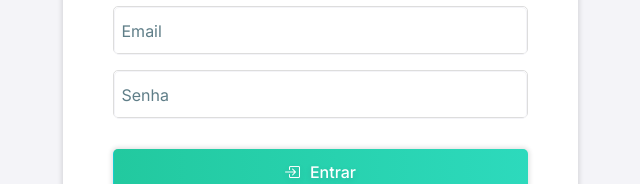
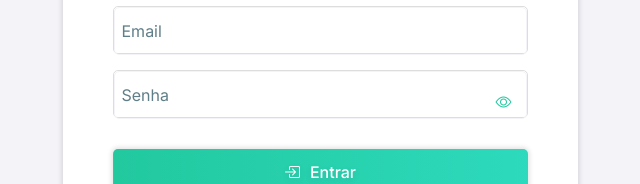
Before and after one commit to dbfernandes/pyramid-ufam, a Next.js app in the folder frontend/: page /entrar in a window 1280 px wide. Shown: the part 304-488 px from the top of the page, without its empty margins (320-960 px from the left). Built offline with nearby package versions, Linux system fonts and the light colour scheme.

Commit message:
add: icon eye on the input password

```diff
--- a/frontend/src/components/shared/forms/FormLogin/index.tsx
+++ b/frontend/src/components/shared/forms/FormLogin/index.tsx
@@ -30,11 +30,18 @@ export default function FormLogin() {
   const [fetching, setFetching] = useState<boolean>(false);
   const [error, setError] = useState<string>("");
 
+  const [showPassword, setShowPassword] = useState<boolean>(false); // Estado para visibilidade da senha
+
+  // Função para alternar a visibilidade da senha
+  const togglePasswordVisibility = () => {
+    setShowPassword(!showPassword); // Inverte o estado da visibilidade
+  };
+
   function handleLogin(e) {
     e.preventDefault();
     setSent(true);
 
-    if (validateEmail(email) && password.length != 0) {
+    if (validateEmail(email) && password.length !== 0) {
       fetchLogin({ email, password });
     }
   }
@@ -72,7 +79,7 @@ export default function FormLogin() {
             dispatch(defaultCourse(response.data.user.courses[0]));
 
             setTimeout(() => router.push(
-              response.data.user.userTypeId == 3
+              response.data.user.userTypeId === 3
                 ? "/minhas-solicitacoes/nova"
                 : "/solicitacoes"
             ), 250);
@@ -126,8 +133,10 @@ export default function FormLogin() {
           maxLength={255}
         />
 
+        {/* Campo de senha com botão de visibilidade do lado direito */}
+        <div style={{ position: "relative", width: "100%" }}>
           <TextInput
-          type={"password"}
+            type={showPassword ? "text" : "password"}
             label={"Senha"}
             name={"password"}
             value={password}
@@ -135,7 +144,26 @@ export default function FormLogin() {
             required={true}
             displayAlert={sent}
             maxLength={255}
+            style={{ paddingRight: "40px" }} // Ajuste para garantir que o campo tenha espaço para o ícone
           />
+          <button
+            type="button"
+            onClick={togglePasswordVisibility}
+            style={{
+              position: "absolute",
+              top: "50%",
+              right: "10px",
+              transform: "translateY(-50%)",
+              background: "none",
+              border: "none",
+              cursor: "pointer",
+              color: "var(--primary-color)",
+              zIndex: 1,  // Garante que o ícone fique acima do campo
+            }}
+          >
+            <i className={`bi ${showPassword ? "bi-eye-slash" : "bi bi-eye"}`} />
+          </button>
+        </div>
 
         <Button style={{ marginTop: 15 }} onClick={(e) => handleLogin(e)}>
           {fetching ? (
@@ -148,11 +176,9 @@ export default function FormLogin() {
           )}
         </Button>
 
-        <>
-          {sent && !success && error?.length != 0 && (
+        {sent && !success && error?.length !== 0 && (
           <FormAlert>{error}</FormAlert>
         )}
-        </>
 
         <LinkWrapper>
           <Link href="/cadastro">
```
Also changed, not shown: frontend/src/components/shared/forms/FormSignUp/index.tsx (+56 -5 lines), 1 other file (tests, documents, lock files or other folders). Lines whose indentation alone changed are shown as unchanged.
